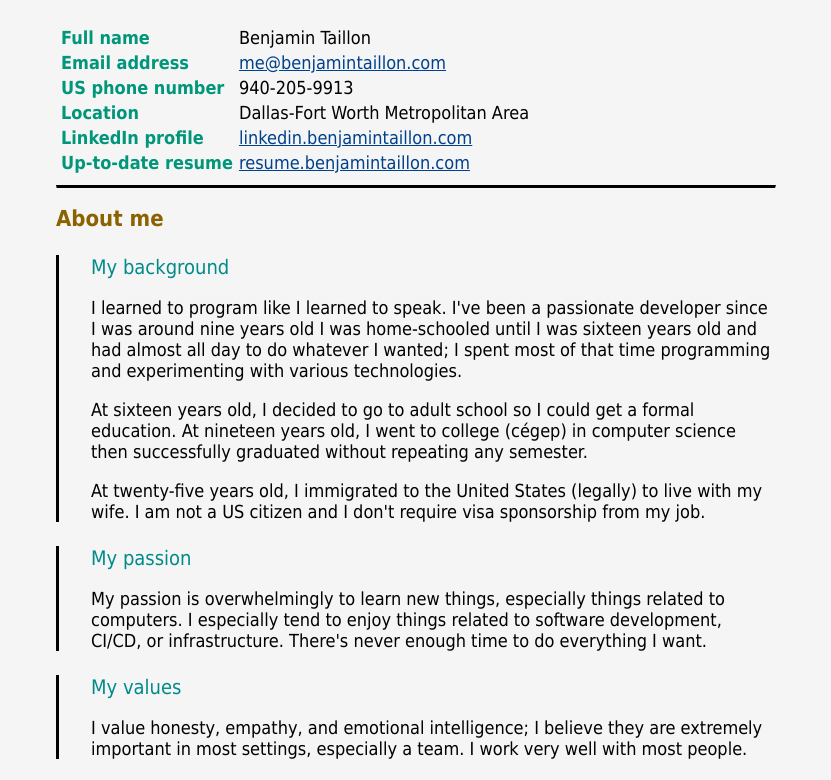
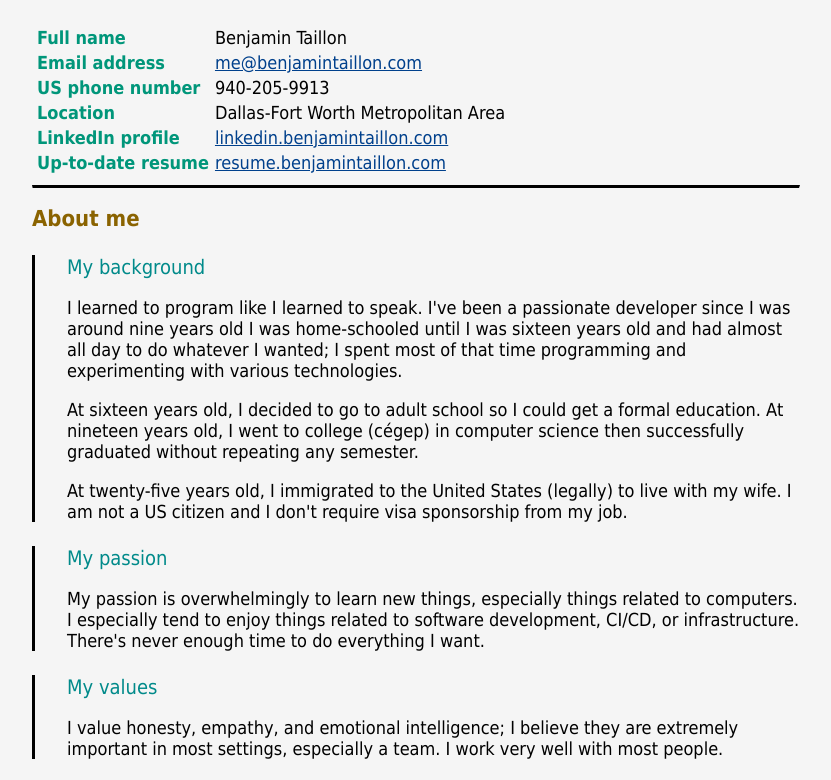
Before and after one commit to Benjamint22/resume, a website: page static/index.html in a window 1280 px wide. Shown: the top 780 px of the page, without its empty margins (224-1055 px from the left). Drawn offline with Linux system fonts and the light colour scheme.

Commit message:
improved margins for print

```diff
--- a/static/index.html
+++ b/static/index.html
@@ -21,6 +21,7 @@
         --color-background: #f5f5f5;
         --color-thick-border: #000;
         --size-thick-border: 3px;
+        --margin-vertical: 1.5rem;
       }
 
       body {
@@ -42,7 +43,7 @@
 
       @media screen {
         body {
-          margin: 0 auto;
+          margin: var(--margin-vertical) auto;
           width: max(calc(100% - 48rem), 48rem);
           max-width: 100%;
           box-sizing: border-box;
@@ -66,7 +67,7 @@
       }
 
       body > section {
-        margin: 1.5rem;
+        margin: var(--margin-vertical) 0;
       }
 
       body > section:not(.no-break) {
@@ -75,7 +76,7 @@
 
       article {
         break-inside: avoid-page;
-        margin: 1.5rem 0;
+        margin: var(--margin-vertical) 0;
         padding-left: 2rem;
         border-left: var(--size-thick-border) solid var(--color-thick-border);
       }
@@ -105,7 +106,7 @@
     <style>
       @page {
         size: letter portrait;
-        margin: 0;
+        margin: var(--margin-vertical) 0;
       }
 
       @media print {
```
